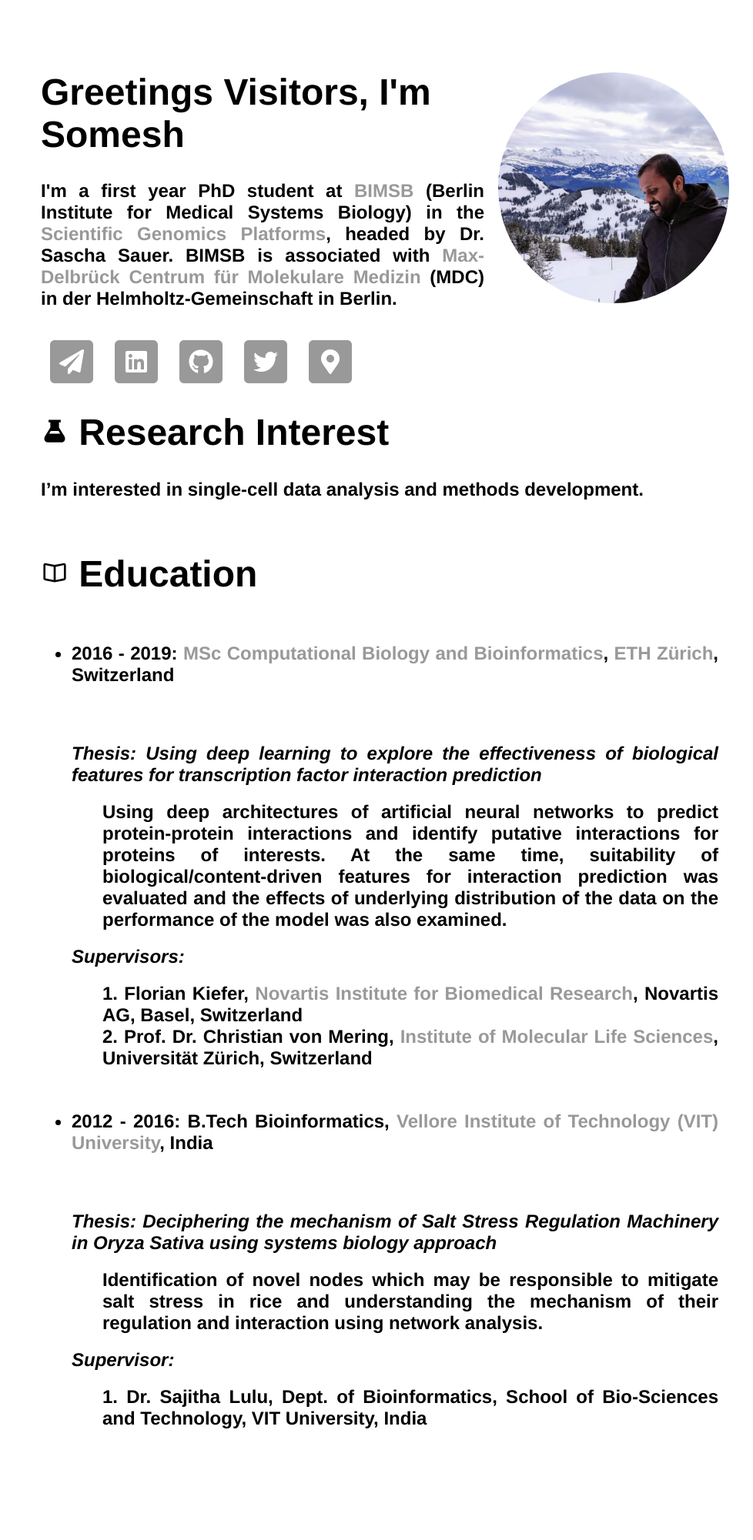
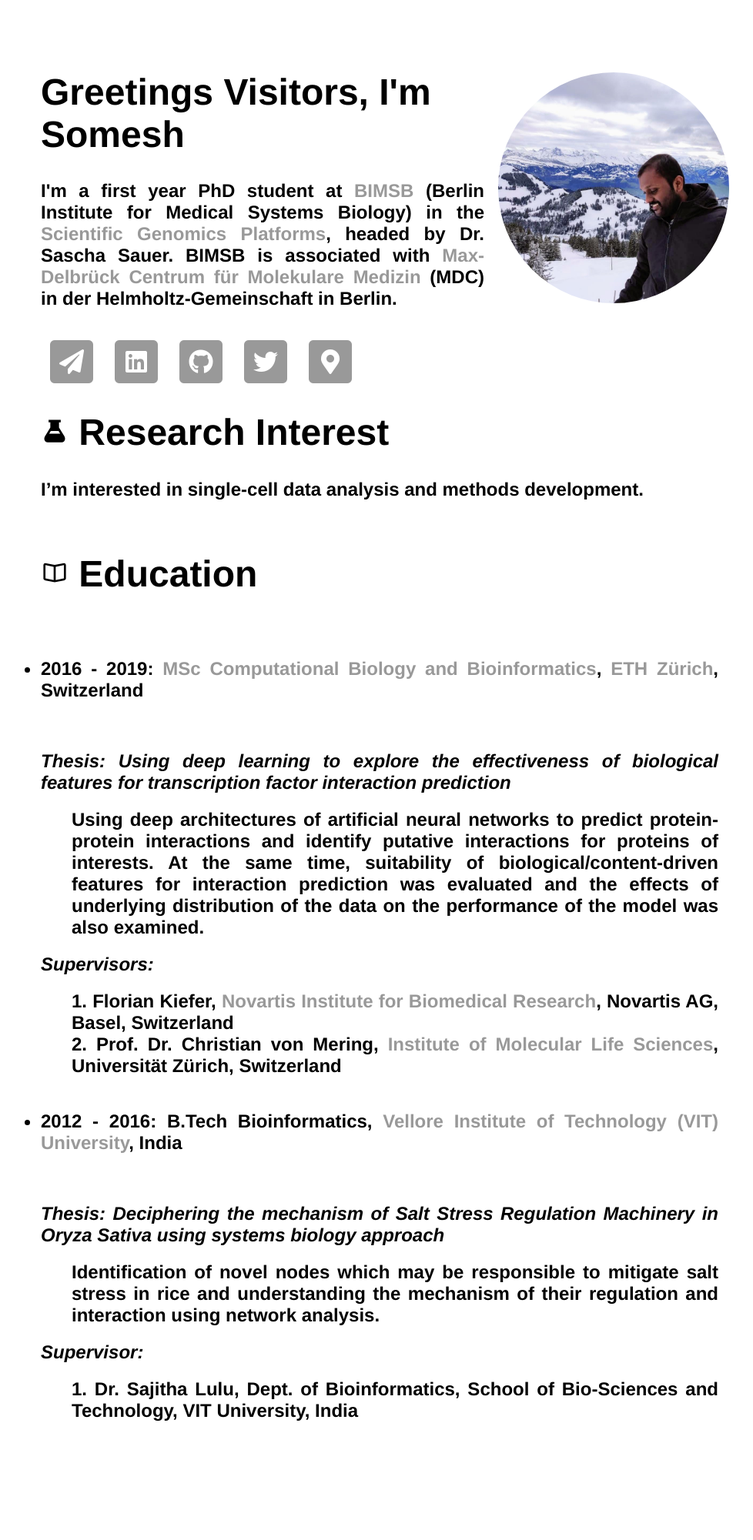
Before and after one commit to saisomesh2594/saisomesh2594.github.io, a Jekyll site: the page built from index.html, in a window 1280 px wide. Shown: the whole page at 77% size, without its empty margins (139-1117 px from the left). Built offline with Jekyll 4.4.1, drawn with Linux system fonts in a browser that asks for light colours; before the commit the page ends 1957 px from its top, so only the background shows below that.

Commit message:
Update main.css

```diff
--- a/css/main.css
+++ b/css/main.css
@@ -16,8 +16,13 @@
     padding: 10px;
 }*/
 
-ul li{
+ul{
 	padding: 30px 0px;
+}
+
+
+li{
+	padding: 20px 0px;
 }
 
 dl dt{
```
